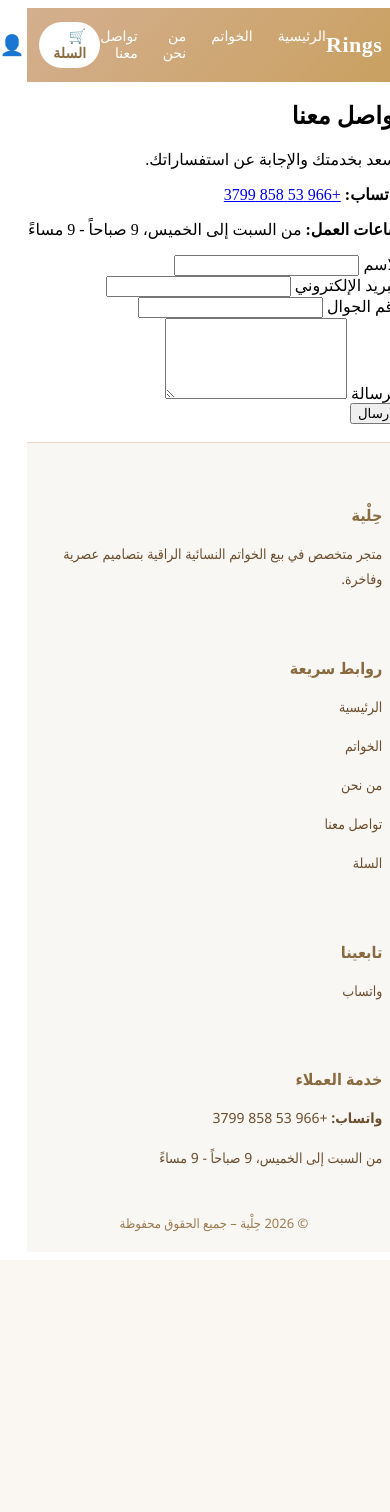
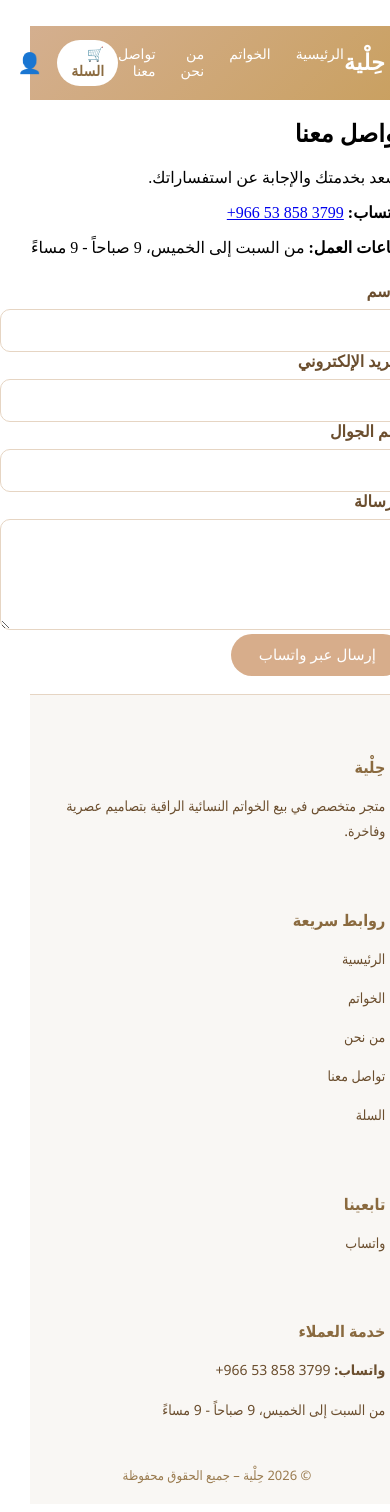
Before and after one commit to abofhad2012/kas8888, a Django app: page /contact/ in a window 390 px wide. Before the commit the page ends 1260 px from the top, so only its background shows below. Run offline with Django 5.2, Linux system fonts and the light colour scheme.

Commit message:
Fix contact form WhatsApp message and phone direction

```diff
--- a/templates/includes/footer.html
+++ b/templates/includes/footer.html
@@ -30,25 +30,6 @@
                     واتساب
                 </a>
             </p>
-
-            <!-- أضف روابط إنستغرام وسناب هنا بعد تجهيز الحسابات الرسمية -->
-            <!--
-            <p>
-                <a href="https://www.instagram.com/USERNAME"
-                   target="_blank"
-                   rel="noopener noreferrer">
-                    إنستغرام
-                </a>
-            </p>
-
-            <p>
-                <a href="https://www.snapchat.com/add/USERNAME"
-                   target="_blank"
-                   rel="noopener noreferrer">
-                    سناب شات
-                </a>
-            </p>
-            -->
         </div>
 
         <div>
@@ -58,8 +39,9 @@
                 <strong>واتساب:</strong>
                 <a href="https://wa.me/966538583799"
                    target="_blank"
-                   rel="noopener noreferrer">
-                    +966 53 858 3799
+                   rel="noopener noreferrer"
+                   class="phone-ltr">
+                    <bdi dir="ltr">+966 53 858 3799</bdi>
                 </a>
             </p>
 
@@ -108,6 +90,12 @@
     color: #c9a060;
 }
 
+.phone-ltr {
+    direction: ltr;
+    unicode-bidi: isolate;
+    display: inline-block;
+}
+
 .copyright {
     text-align: center;
     margin-top: 30px;
--- a/templates/includes/header.html
+++ b/templates/includes/header.html
@@ -147,7 +147,7 @@
 <header class="top-header">
     <div class="header-container">
 
-        <div class="logo">Rings</div>
+        <div class="logo">حِلْية</div>
 
         <nav class="nav-menu">
             <a href="/">الرئيسية</a>
--- a/templates/pages/contact.html
+++ b/templates/pages/contact.html
@@ -3,7 +3,7 @@
 {% block title %}تواصل معنا | حِلْية{% endblock %}
 
 {% block content %}
-<section class="container py-5">
+<section class="container py-5 contact-page">
     <h1>تواصل معنا</h1>
     <p>نسعد بخدمتك والإجابة عن استفساراتك.</p>
 
@@ -12,15 +12,16 @@
             <strong>واتساب:</strong>
             <a href="https://wa.me/966538583799"
                target="_blank"
-               rel="noopener noreferrer">
-                +966 53 858 3799
+               rel="noopener noreferrer"
+               class="phone-ltr">
+                <bdi dir="ltr">+966 53 858 3799</bdi>
             </a>
         </p>
 
         <p><strong>ساعات العمل:</strong> من السبت إلى الخميس، 9 صباحاً - 9 مساءً</p>
     </div>
 
-    <form method="post">
+    <form method="post" onsubmit="sendWhatsAppMessage(event)" class="contact-form">
         {% csrf_token %}
 
         <div class="mb-3">
@@ -43,7 +44,83 @@
             <textarea id="message" name="message" rows="5" required></textarea>
         </div>
 
-        <button type="submit">إرسال</button>
+        <button type="submit">إرسال عبر واتساب</button>
     </form>
 </section>
+
+<style>
+.contact-page {
+    max-width: 850px;
+    margin: auto;
+}
+
+.contact-form {
+    margin-top: 25px;
+}
+
+.contact-form label {
+    display: block;
+    margin-bottom: 8px;
+    color: #6b4e2e;
+    font-weight: 600;
+}
+
+.contact-form input,
+.contact-form textarea {
+    width: 100%;
+    padding: 12px 14px;
+    border: 1px solid #e6d5c3;
+    border-radius: 10px;
+    font-family: inherit;
+    font-size: 15px;
+}
+
+.contact-form input:focus,
+.contact-form textarea:focus {
+    outline: none;
+    border-color: #c9a060;
+}
+
+.contact-form button {
+    background-color: #d7ad8b;
+    color: #fff;
+    border: none;
+    padding: 12px 28px;
+    border-radius: 25px;
+    cursor: pointer;
+    font-size: 15px;
+}
+
+.contact-form button:hover {
+    background-color: #c49a76;
+}
+
+.phone-ltr {
+    direction: ltr;
+    unicode-bidi: isolate;
+    display: inline-block;
+}
+</style>
+
+<script>
+function sendWhatsAppMessage(event) {
+    event.preventDefault();
+
+    const name = document.getElementById('name').value.trim();
+    const email = document.getElementById('email').value.trim();
+    const phone = document.getElementById('phone').value.trim();
+    const message = document.getElementById('message').value.trim();
+
+    const whatsappNumber = "966538583799";
+
+    const text =
+        "مرحباً حِلْية، لدي استفسار:%0A%0A" +
+        "الاسم: " + encodeURIComponent(name) + "%0A" +
+        "البريد: " + encodeURIComponent(email) + "%0A" +
+        "الجوال: " + encodeURIComponent(phone || "غير مذكور") + "%0A" +
+        "الرسالة: " + encodeURIComponent(message);
+
+    window.open("https://wa.me/" + whatsappNumber + "?text=" + text, "_blank");
+}
+</script>
 {% endblock %}
```
